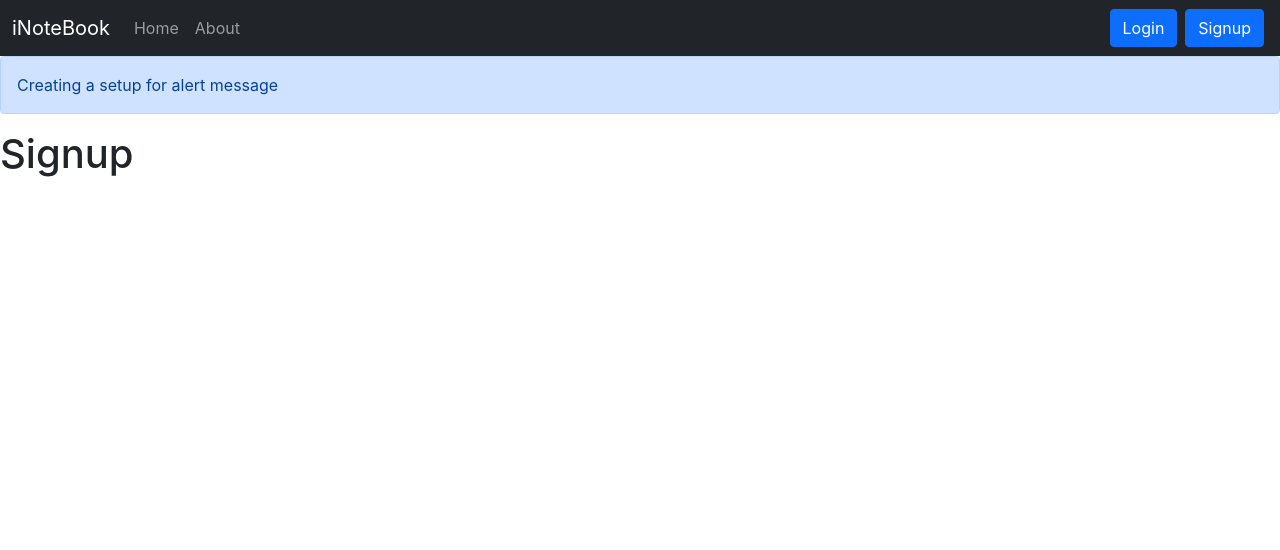
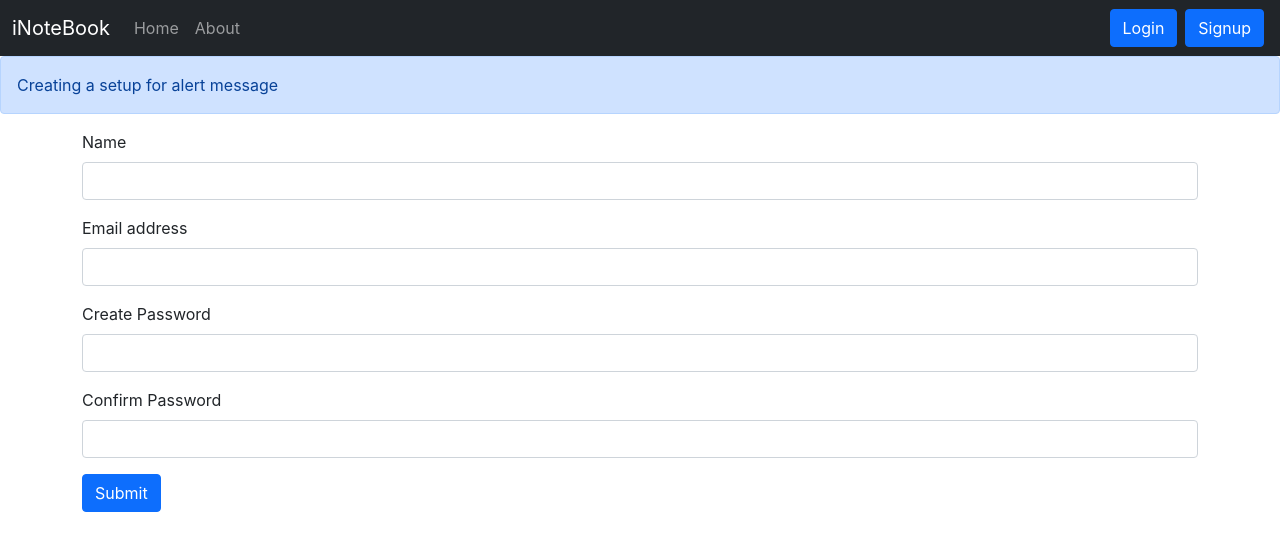
Before and after one commit to akashgit123/inote-book, a React (Create React App) app: page /signup in a window 1280 px wide. Shown: the top 550 px of the page. Built offline with nearby package versions, Linux system fonts and the light colour scheme.

Commit message:
Adding Signup

```diff
--- a/src/components/Signup.js
+++ b/src/components/Signup.js
@@ -1,9 +1,105 @@
-import React from 'react'
+import React, { useState } from "react";
+import { useNavigate } from "react-router-dom";
 
 export default function Signup() {
+  const [credentials, setCredentials] = useState({
+    name: "",
+    email: " ",
+    password: "",
+    cpassword: "",
+  });
+  const host = "http://localhost:7000";
+  let navigate = useNavigate();
+
+  const handleOnChange = (e) => {
+    setCredentials({ ...credentials, [e.target.name]: e.target.value });
+  };
+  const handleOnSubmit = async (e) => {
+    e.preventDefault();
+    const response = await fetch(`${host}/api/auth/create-user`, {
+      method: "POST",
+      headers: {
+        "Content-Type": "application/json",
+      },
+      body: JSON.stringify({
+        name:credentials.name,
+        email: credentials.email,
+        password: credentials.password,
+      }),
+    });
+    const token = await response.json();
+    console.log(token);
+    if (token) {
+      //set the auth token
+      localStorage.setItem("token", token);
+      navigate("/");
+    } else {
+      alert("Something went wrong");
+    }
+  };
+
   return (
-    <div>
-      <h1>Signup</h1>
+    <div className="container">
+      <form onSubmit={handleOnSubmit}>
+        <div className="mb-3">
+          <label htmlFor="name" className="form-label">
+            Name
+          </label>
+          <input
+            type="text"
+            className="form-control"
+            id="name"
+            name="name"
+            onChange={handleOnChange}
+            aria-describedby="emailHelp"
+          />
+        </div>
+        <div className="mb-3">
+          <label htmlFor="email" className="form-label">
+            Email address
+          </label>
+          <input
+            type="email"
+            className="form-control"
+            id="email"
+            name="email"
+            onChange={handleOnChange}
+            aria-describedby="emailHelp"
+            required
+          />
+        </div>
+        <div className="mb-3">
+          <label htmlFor="password" className="form-label">
+            Create Password
+          </label>
+          <input
+            type="password"
+            className="form-control"
+            id="password"
+            name="password"
+            onChange={handleOnChange}
+            minLength={5}
+            required
+          />
+        </div>
+        <div className="mb-3">
+          <label htmlFor="cpassword" className="form-label">
+            Confirm Password
+          </label>
+          <input
+            type="password"
+            className="form-control"
+            id="cpassword"
+            name="cpassword"
+            onChange={handleOnChange}
+            minLength={5}
+            required
+          />
+        </div>
+        <button type="submit" className="btn btn-primary">
+          Submit
+        </button>
+      </form>
     </div>
-  )
+  );
 }
```
